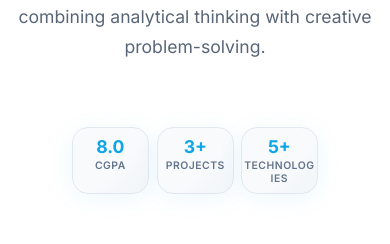
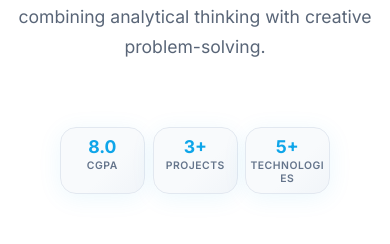
Before and after one commit to charan2319/Portfolio, a React (Create React App) app: page / in a window 390 px wide. Shown: the part 1420-1664 px from the top of the page. Built offline with nearby package versions, Linux system fonts and the light colour scheme.

Commit message:
updated css code

```diff
--- a/src/App.css
+++ b/src/App.css
@@ -4466,8 +4466,8 @@ footer {
   }
   .stat-card {
     flex: 1 1 0;
-    min-width: 70px;
-    max-width: 90px;
+    min-width: 80px;
+    max-width: 100px;
     padding: 8px 2px;
     font-size: 0.85rem;
     text-align: center;
```
